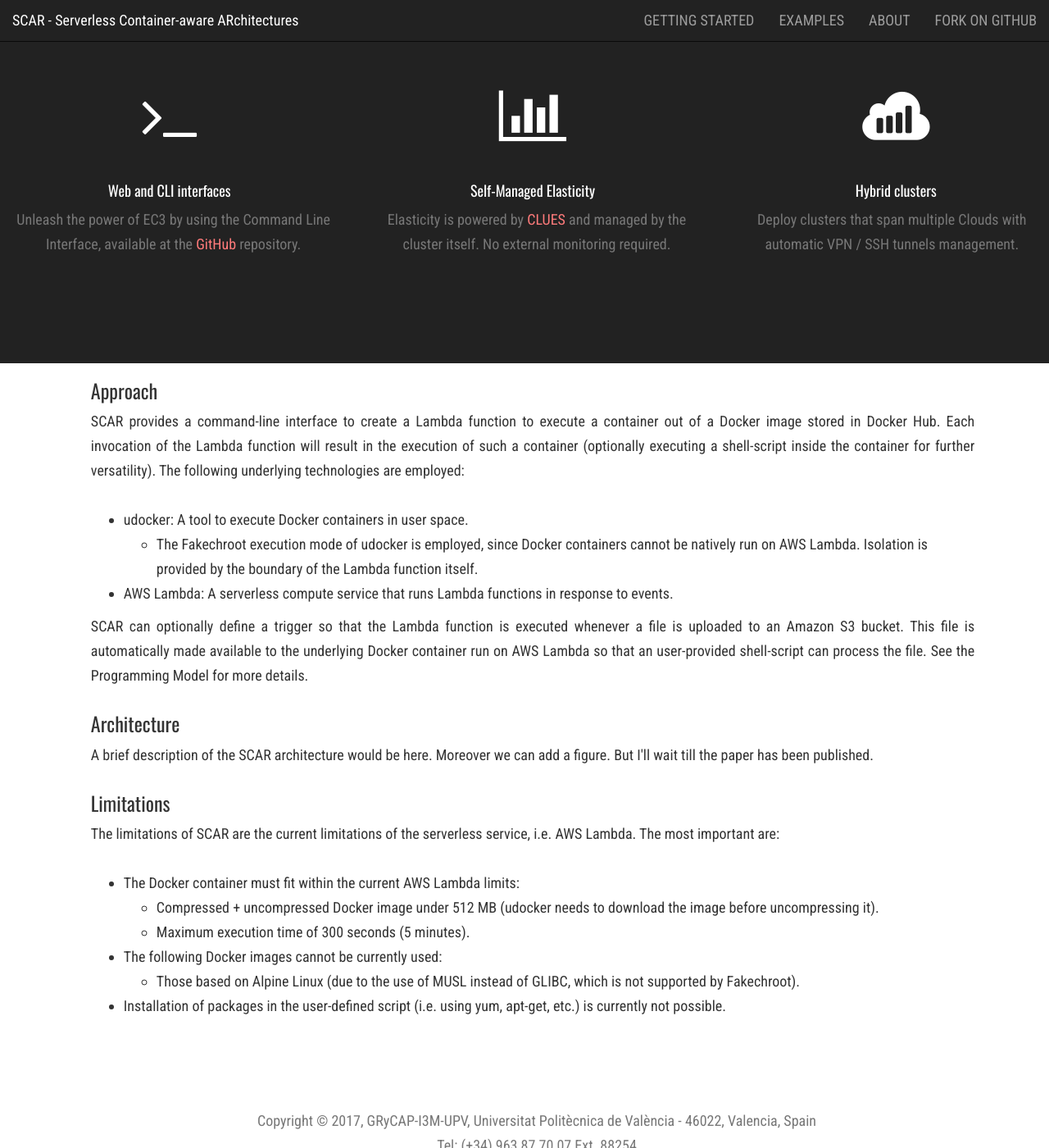
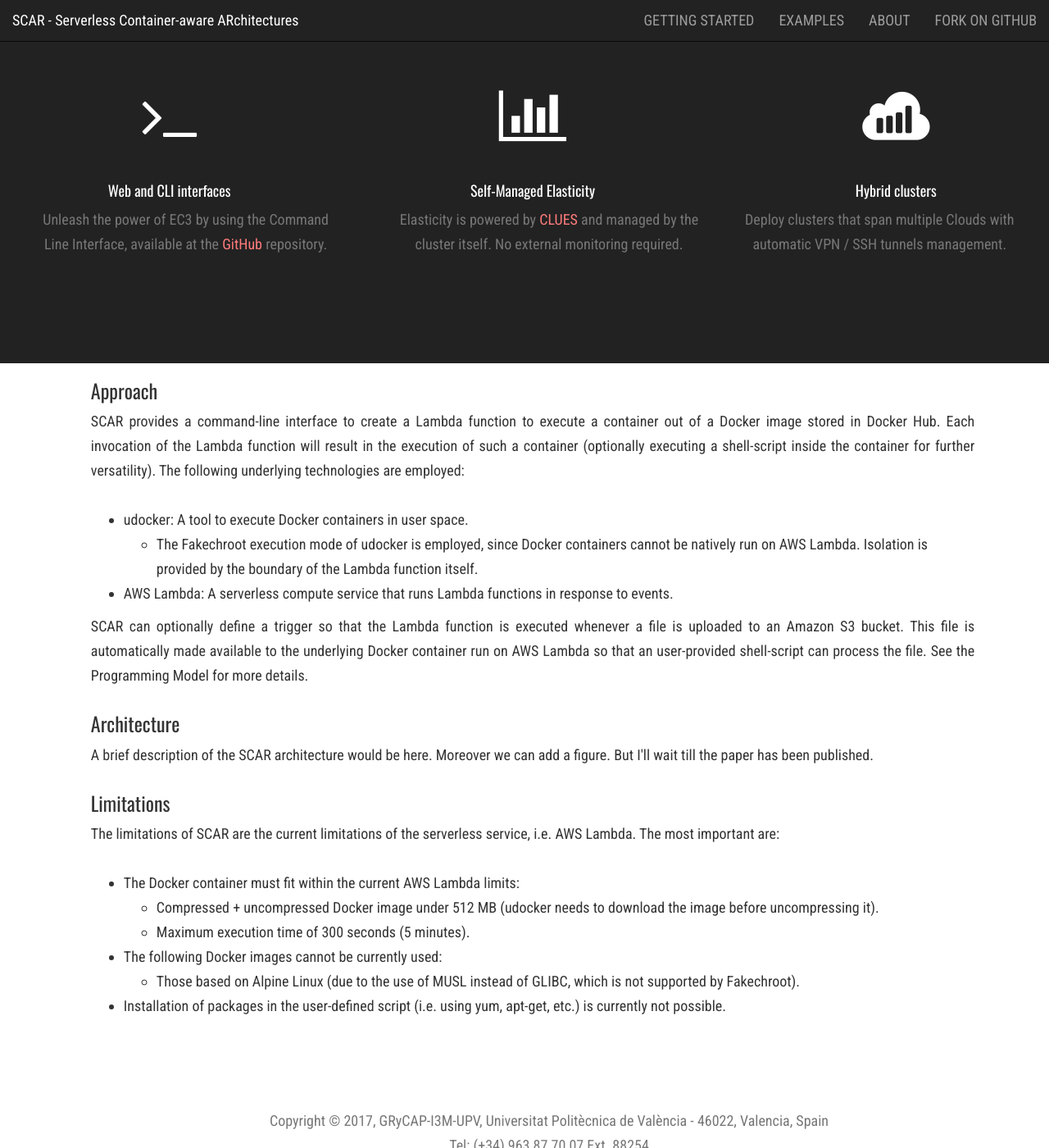
Before and after one commit to amcaar/try.github.io, a Jekyll site: the page built from index.html, in a window 1280 px wide and 1400 px high, scrolled down 1381 px. Shown: the whole window at 82% size. Built offline with Jekyll 4.4.1, drawn with Linux system fonts in a browser that asks for light colours; nearby versions of some CDN libraries; the list of posts is cut into pages by our own code.

Commit message:
Update style.scss

```diff
--- a/css/style.scss
+++ b/css/style.scss
@@ -24,12 +24,12 @@
 
 .text-muted {
     color: #777;
-    margin-left: 10px;
+    margin-left: 40px;
 }
 
 .text-muted-right {
     color: #777;
-    margin-right: 10px;
+    margin-right: 40px;
 }
 
 .row-gray {
```
